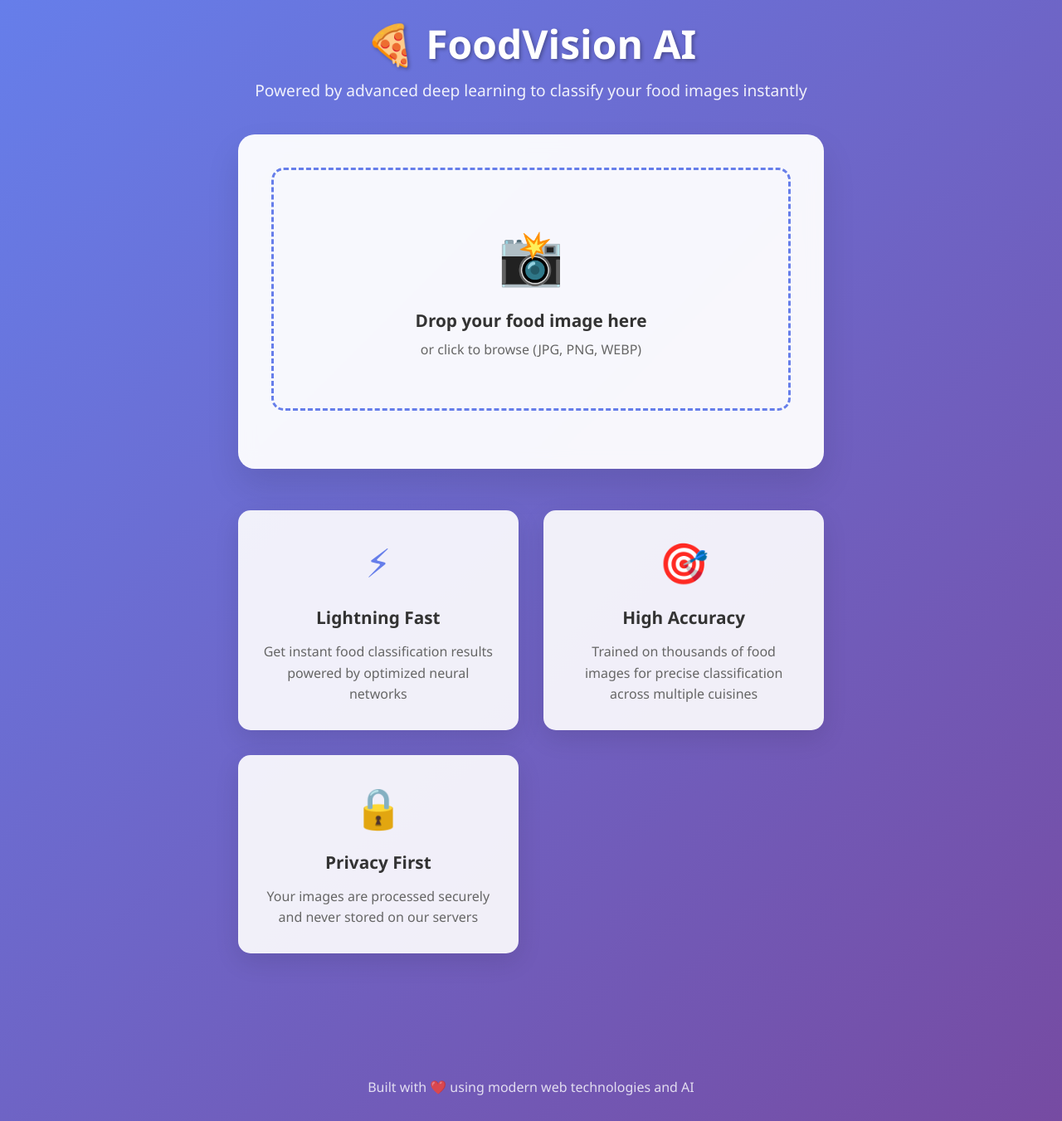
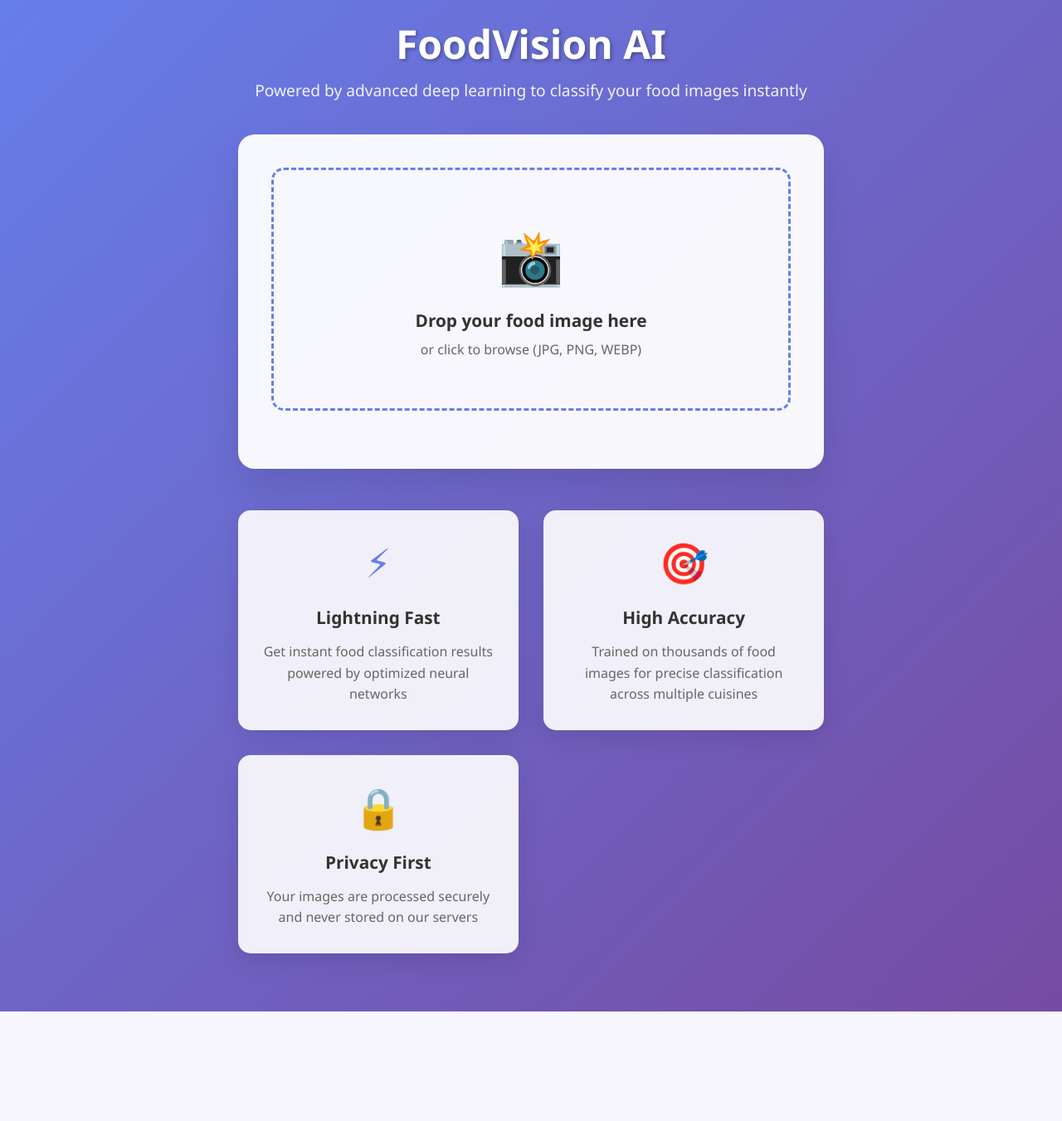
Before and after one commit to Rishabh1925/food-classifier-model, a Flask app: page / in a window 1280 px wide. Shown: the whole page at 83% size. After the commit the page ends 1219 px from the top, so only its background shows below. Run offline with Flask 3, Linux system fonts and the light colour scheme.

Commit message:
Update index.html

```diff
--- a/templates/index.html
+++ b/templates/index.html
@@ -356,7 +356,7 @@
 <body>
     <div class="container">
         <header>
-            <h1>🍕 FoodVision AI</h1>
+            <h1>FoodVision AI</h1>
             <p class="subtitle">Powered by advanced deep learning to classify your food images instantly</p>
         </header>
 
@@ -407,10 +407,6 @@
             </div>
         </div>
     </div>
-
-    <footer>
-        <p>Built with ❤️ using modern web technologies and AI</p>
-    </footer>
 
     <script>
         const fileInput = document.getElementById('fileInput');
```
